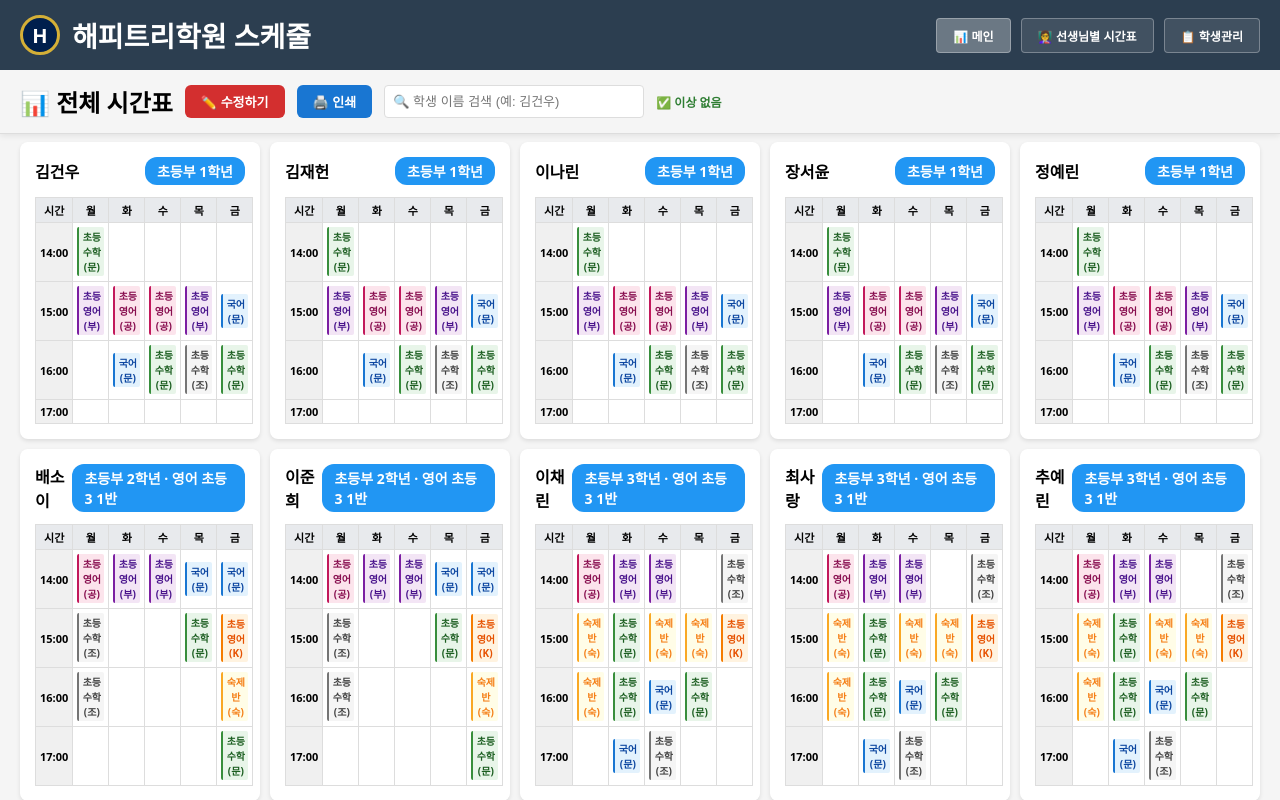
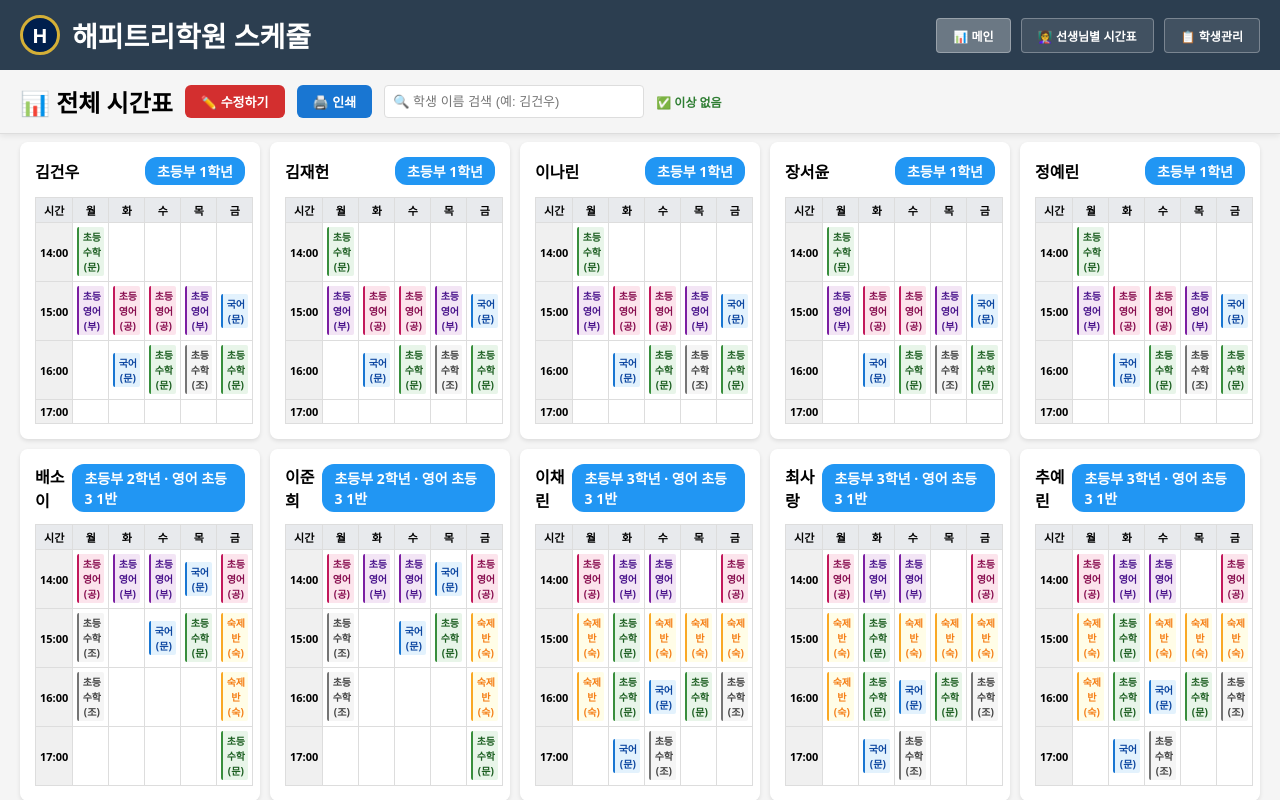
Before and after one commit to choiyoonmi/ht-schedule, a React (Vite) app: page / in a window 1280 px wide. Built offline with nearby package versions, Linux system fonts and the light colour scheme.

Commit message:
Resolve Friday Kris grade 6 conflict

```diff
--- a/src/App.tsx
+++ b/src/App.tsx
@@ -211,14 +211,14 @@ function migrateScheduleCorrections(students: Student[]): Student[] {
       { teacherId: 'elem_eng_2', day: '월', hour: 14 },
       { teacherId: 'elem_eng_3', day: '화', hour: 14 },
       { teacherId: 'elem_eng_3', day: '수', hour: 14 },
-      { teacherId: 'elem_eng_1', day: '금', hour: 15 },
+      { teacherId: 'elem_eng_2', day: '금', hour: 14 },
     ],
     초등수학: [
       { teacherId: 'elem_math_1', day: '화', hour: 15 },
       { teacherId: 'elem_math_1', day: '화', hour: 16 },
       { teacherId: 'elem_math_2', day: '수', hour: 17 },
       { teacherId: 'elem_math_1', day: '목', hour: 16 },
-      { teacherId: 'elem_math_2', day: '금', hour: 14 },
+      { teacherId: 'elem_math_2', day: '금', hour: 16 },
     ],
     국어: [
       { teacherId: 'korean_1', day: '화', hour: 17 },
@@ -229,6 +229,7 @@ function migrateScheduleCorrections(students: Student[]): Student[] {
       { teacherId: '', day: '월', hour: 16 },
       { teacherId: '', day: '수', hour: 15 },
       { teacherId: '', day: '목', hour: 15 },
+      { teacherId: '', day: '금', hour: 15 },
     ],
   });
   const grade3EnglishClasses: Record<string, string> = {
@@ -336,10 +337,16 @@ function migrateScheduleCorrections(students: Student[]): Student[] {
 
     if (student.name === '배소이' || student.name === '이준희') {
       const homework = (student.selectedTeachers['숙제반'] || []).filter(selection => !(selection.day === '월' && selection.hour === 16));
-      const hasFridayHomework = homework.some(selection => selection.day === '금' && selection.hour === 16);
+      const hasFridayHomework15 = homework.some(selection => selection.day === '금' && selection.hour === 15);
+      const hasFridayHomework16 = homework.some(selection => selection.day === '금' && selection.hour === 16);
       const korean: TeacherSelection[] = [
         { teacherId: 'korean_1', day: '목', hour: 14 },
-        { teacherId: 'korean_1', day: '금', hour: 14 },
+        { teacherId: 'korean_1', day: '수', hour: 15 },
+      ];
+      const completedHomework = [
+        ...homework,
+        ...(hasFridayHomework15 ? [] : [{ teacherId: '', day: '금' as DayOfWeek, hour: 15 }]),
+        ...(hasFridayHomework16 ? [] : [{ teacherId: '', day: '금' as DayOfWeek, hour: 16 }]),
       ];
       return {
         ...student,
@@ -347,8 +354,8 @@ function migrateScheduleCorrections(students: Student[]): Student[] {
         selectedTeachers: {
           ...student.selectedTeachers,
           초등영어: (student.selectedTeachers['초등영어'] || []).map(selection =>
-            selection.day === '목' && selection.hour === 14
-              ? { ...selection, day: '금', hour: 15, teacherId: 'elem_eng_1' }
+            (selection.day === '목' && selection.hour === 14) || (selection.day === '금' && selection.hour === 15)
+              ? { ...selection, day: '금', hour: 14, teacherId: 'elem_eng_2' }
               : selection
           ),
           초등수학: (student.selectedTeachers['초등수학'] || []).map(selection =>
@@ -360,7 +367,7 @@ function migrateScheduleCorrections(students: Student[]): Student[] {
               : selection
           ),
           국어: korean,
-          숙제반: hasFridayHomework ? homework : [...homework, { teacherId: '', day: '금', hour: 16 }],
+          숙제반: completedHomework,
         },
       };
     }
```
